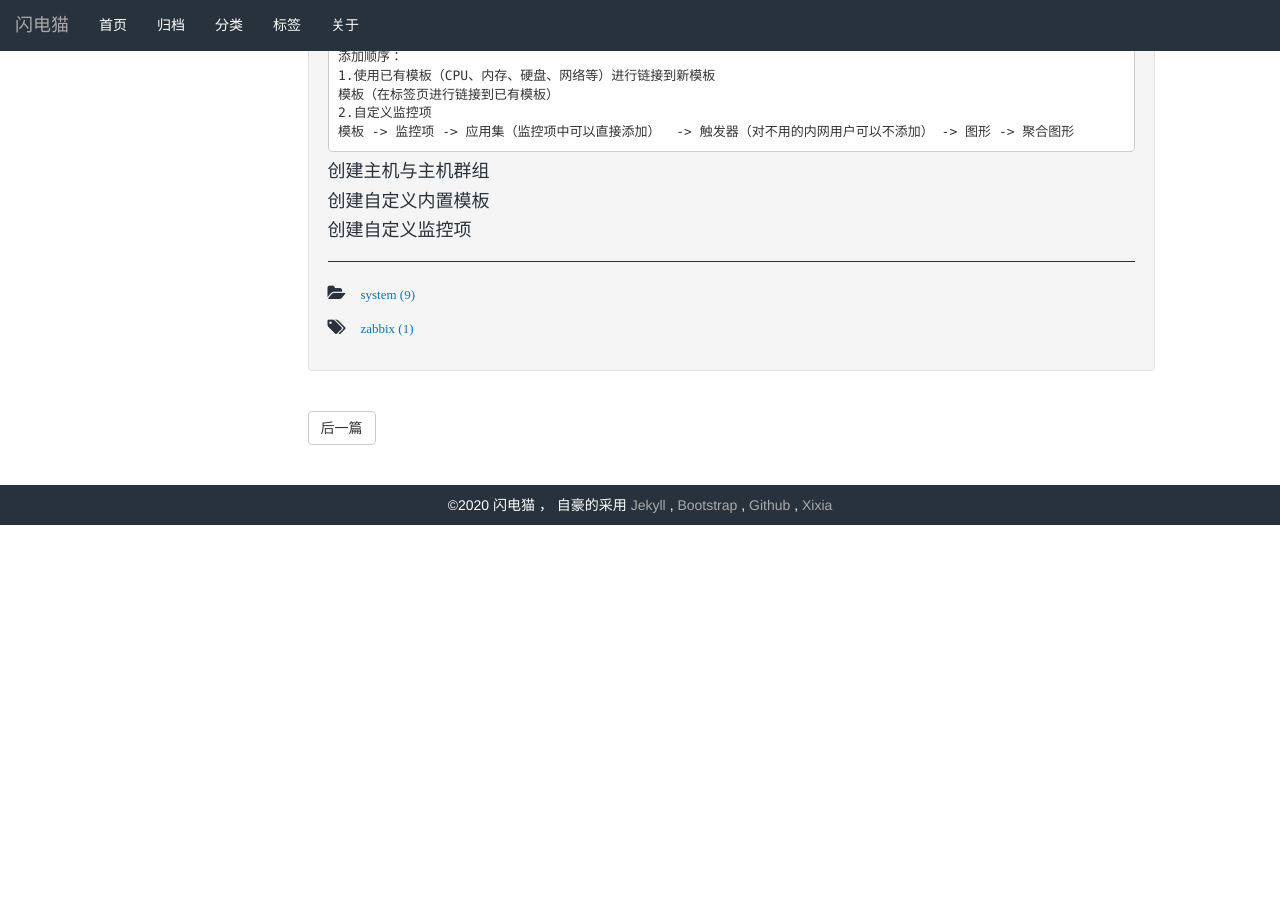
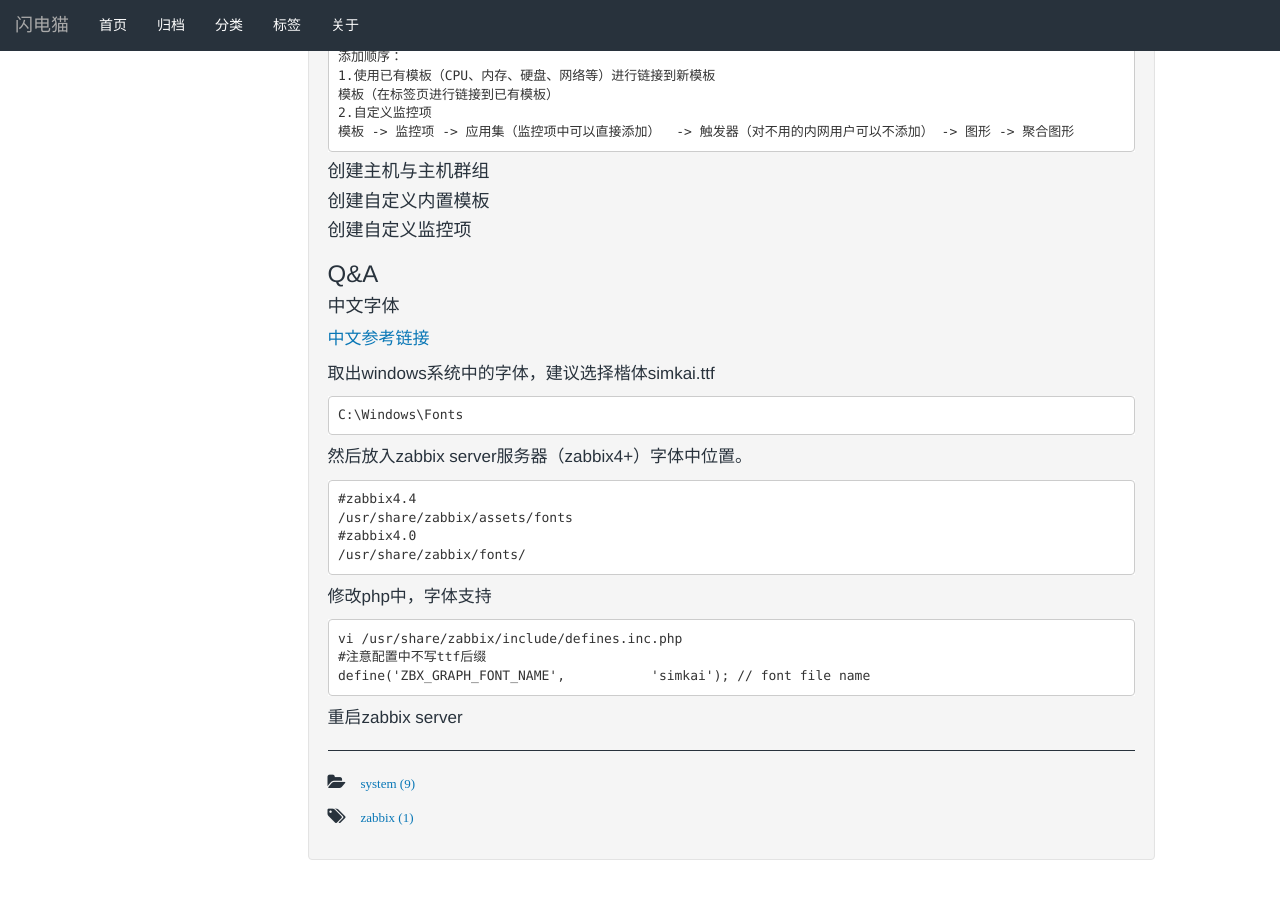
Before and after one commit to qfdmx/qfdmx.github.io, a Jekyll site: the page built from _posts/2020/2020-01-07-zabbix.markdown, in a window 1280 px wide and 900 px high, scrolled down 5657 px. Built offline with Jekyll 4.4.1, drawn with Linux system fonts in a browser that asks for light colours; before the commit the page ends 6182 px from its top, so only the background shows below that.

Commit message:
zabbix gbk

```diff
--- a/_posts/2020/2020-01-07-zabbix.markdown
+++ b/_posts/2020/2020-01-07-zabbix.markdown
@@ -288,3 +288,28 @@ zabbix脚本手动调试
 #### 创建自定义内置模板
 
 #### 创建自定义监控项
+
+### Q&A
+
+#### 中文字体
+
+[中文参考链接](https://blog.csdn.net/Callousmaster/article/details/99972089)
+
+取出windows系统中的字体，建议选择楷体simkai.ttf
+
+    C:\Windows\Fonts
+
+然后放入zabbix server服务器（zabbix4+）字体中位置。
+
+    #zabbix4.4
+    /usr/share/zabbix/assets/fonts
+    #zabbix4.0
+    /usr/share/zabbix/fonts/
+
+修改php中，字体支持
+
+    vi /usr/share/zabbix/include/defines.inc.php
+    #注意配置中不写ttf后缀
+    define('ZBX_GRAPH_FONT_NAME',           'simkai'); // font file name
+
+重启zabbix server
```
